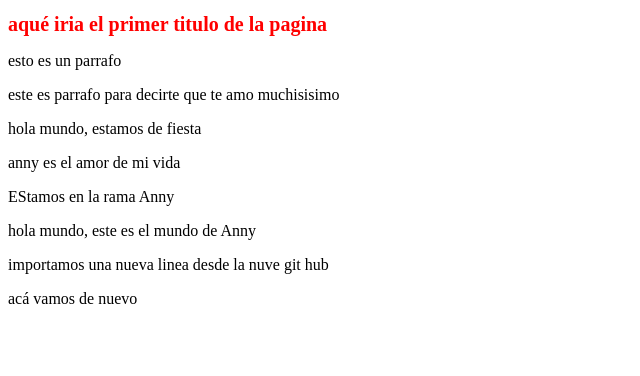
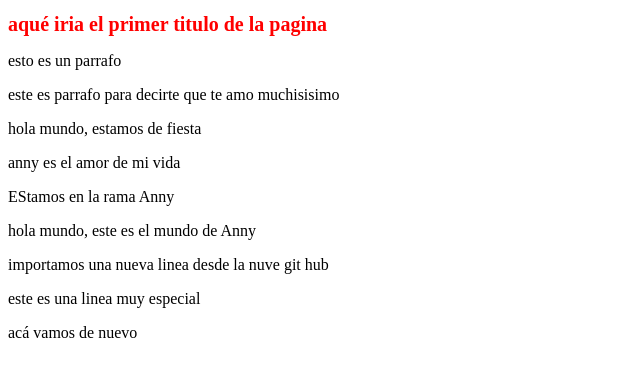
Before and after one commit to andonysan/anny, a plain HTML site: page index.html in a window 1280 px wide. Shown: the whole page, without its empty margins (0-640 px from the left). Drawn offline with Linux system fonts and the light colour scheme.

Commit message:
agregamos una linea muy especial

```diff
--- a/index.html
+++ b/index.html
@@ -21,7 +21,7 @@
 
     <p>importamos una nueva linea desde la nuve git hub</p>
 
-
+    <p>este es una linea muy especial</p>
 
     <p>acá vamos de nuevo</p>
 </body>
```
